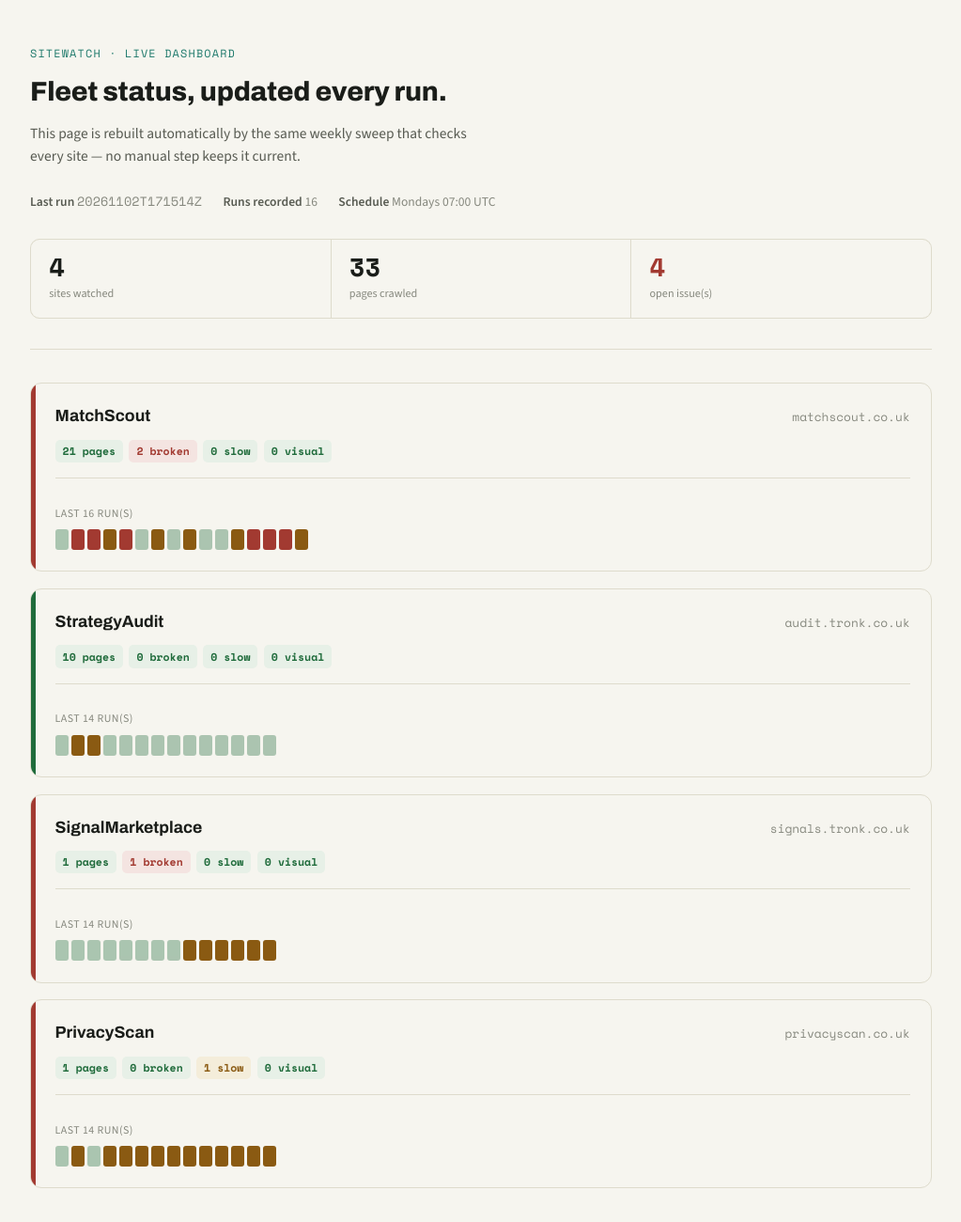
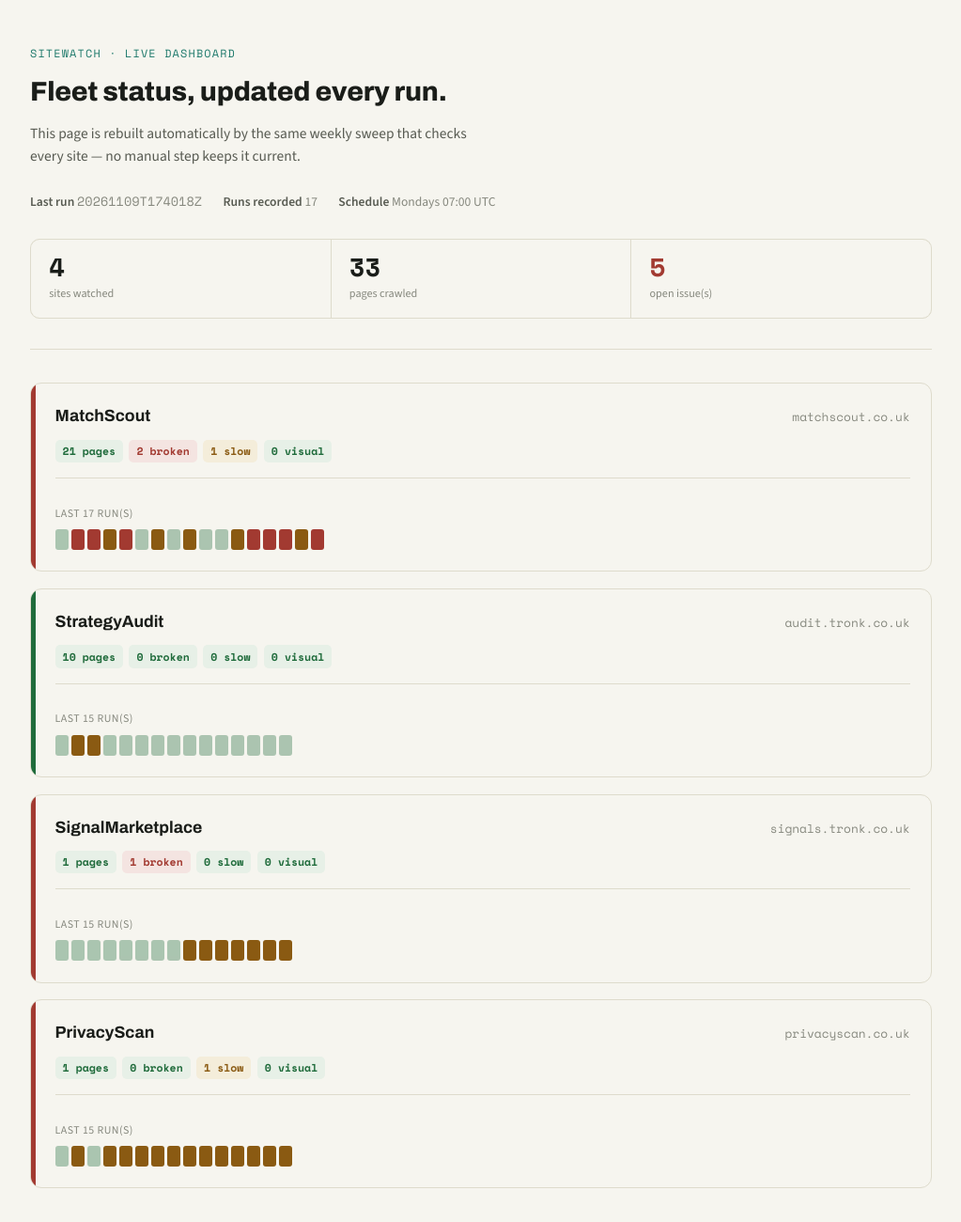
Before and after one commit to timeyinallout-cloud/sitewatch, a plain HTML site: page index.html in a window 1280 px wide. Shown: the top 1300 px of the page at 94% size, without its empty margins (128-1151 px from the left). Drawn offline with nearby package versions, Linux system fonts and the light colour scheme.

Commit message:
sitewatch: dashboard update (2026-11-09T17:41:13Z)

```diff
--- a/index.html
+++ b/index.html
@@ -98,14 +98,14 @@
     <p class="lede">This page is rebuilt automatically by the same weekly sweep that checks
       every site &mdash; no manual step keeps it current.</p>
     <div class="meta-row">
-      <span><b>Last run</b> <span class="mono">20261102T171514Z</span></span>
-      <span><b>Runs recorded</b> 16</span>
+      <span><b>Last run</b> <span class="mono">20261109T174018Z</span></span>
+      <span><b>Runs recorded</b> 17</span>
       <span><b>Schedule</b> Mondays 07:00 UTC</span>
     </div>
     <div class="stats">
       <div class="stat"><div class="n">4</div><div class="l">sites watched</div></div>
       <div class="stat"><div class="n">33</div><div class="l">pages crawled</div></div>
-      <div class="stat bad"><div class="n">4</div><div class="l">open issue(s)</div></div>
+      <div class="stat bad"><div class="n">5</div><div class="l">open issue(s)</div></div>
     </div>
   </header>
 
@@ -120,11 +120,11 @@
       <div class="badges">
         <span class="badge good">21 pages</span>
         <span class="badge bad">2 broken</span>
-        <span class="badge good">0 slow</span>
+        <span class="badge warn">1 slow</span>
         <span class="badge good">0 visual</span>
       </div>
       <div class="trend">
-        <p class="lbl">Last 16 run(s)</p>
+        <p class="lbl">Last 17 run(s)</p>
 
         <div class="trend-row">
 
@@ -176,6 +176,9 @@
           <div class="trend-cell warn"
                title="20261102T171514Z: 2 issue(s)"></div>
 
+          <div class="trend-cell bad"
+               title="20261109T174018Z: 3 issue(s)"></div>
+
         </div>
 
       </div>
@@ -194,7 +197,7 @@
         <span class="badge good">0 visual</span>
       </div>
       <div class="trend">
-        <p class="lbl">Last 14 run(s)</p>
+        <p class="lbl">Last 15 run(s)</p>
 
         <div class="trend-row">
 
@@ -240,6 +243,9 @@
           <div class="trend-cell good"
                title="20261102T171514Z: 0 issue(s)"></div>
 
+          <div class="trend-cell good"
+               title="20261109T174018Z: 0 issue(s)"></div>
+
         </div>
 
       </div>
@@ -258,7 +264,7 @@
         <span class="badge good">0 visual</span>
       </div>
       <div class="trend">
-        <p class="lbl">Last 14 run(s)</p>
+        <p class="lbl">Last 15 run(s)</p>
 
         <div class="trend-row">
 
@@ -304,6 +310,9 @@
           <div class="trend-cell warn"
                title="20261102T171514Z: 1 issue(s)"></div>
 
+          <div class="trend-cell warn"
+               title="20261109T174018Z: 1 issue(s)"></div>
+
         </div>
 
       </div>
@@ -322,7 +331,7 @@
         <span class="badge good">0 visual</span>
       </div>
       <div class="trend">
-        <p class="lbl">Last 14 run(s)</p>
+        <p class="lbl">Last 15 run(s)</p>
 
         <div class="trend-row">
 
@@ -368,6 +377,9 @@
           <div class="trend-cell warn"
                title="20261102T171514Z: 1 issue(s)"></div>
 
+          <div class="trend-cell warn"
+               title="20261109T174018Z: 1 issue(s)"></div>
+
         </div>
 
       </div>
```
Also changed, not shown: 1 other file.
